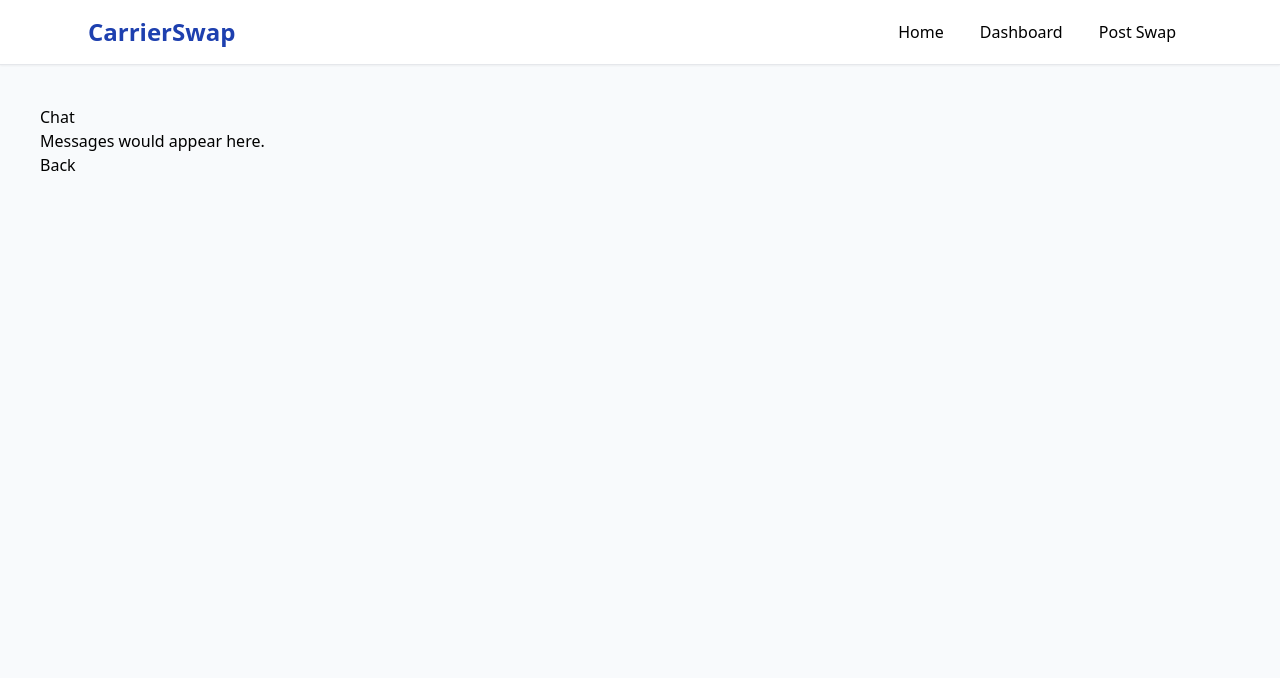
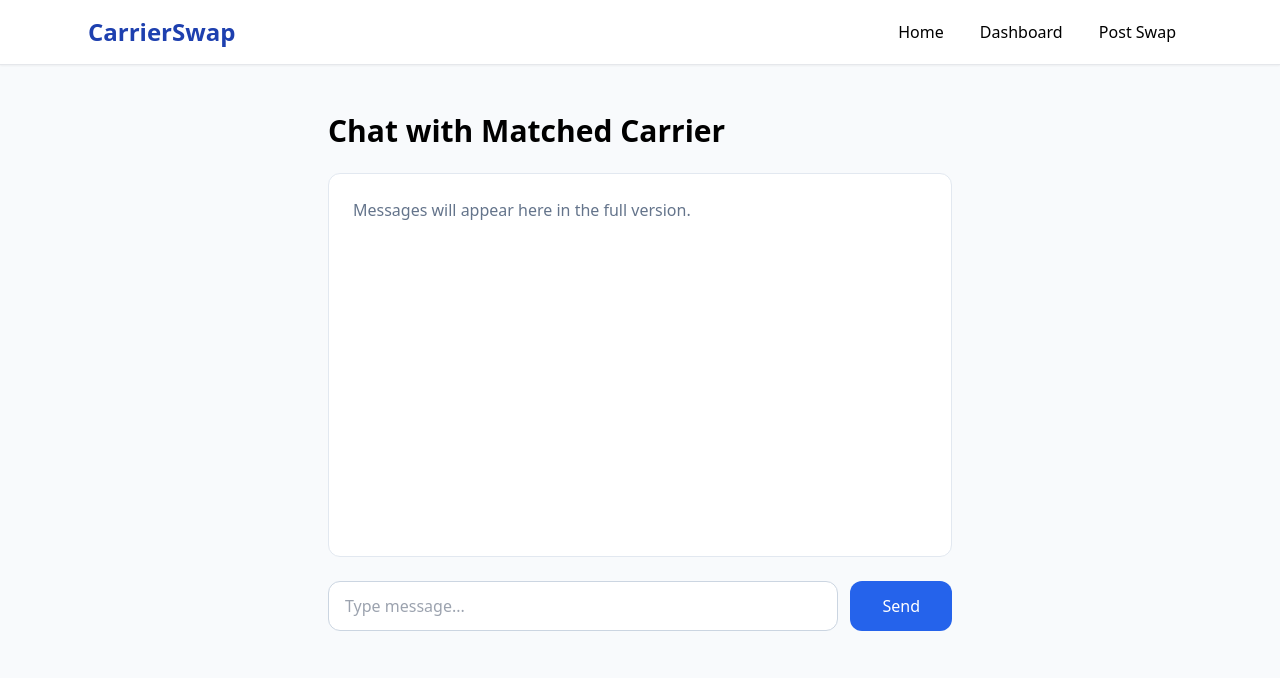
Before and after one commit to barnanst-collab/carrierswap, a Flask app: template CarrierSwap/templates/chat.html in a window 1280 px wide. Shown: the top 678 px of the page. Run offline with Flask 3, Linux system fonts and the light colour scheme; the template is opened without the code that fills it, so the values that code supplies are empty; some libraries are stand-ins or nearby versions.

Commit message:
Update chat.html

```diff
--- a/CarrierSwap/templates/chat.html
+++ b/CarrierSwap/templates/chat.html
@@ -3,9 +3,14 @@
 {% block title %}Chat{% endblock %}
 
 {% block content %}
-<div style="padding: 40px;">
-    <h2>Chat</h2>
-    <p>Messages would appear here.</p>
-    <a href="/dashboard">Back</a>
+<div class="max-w-2xl mx-auto px-6 py-12">
+    <h1 class="text-3xl font-bold mb-6">Chat with Matched Carrier</h1>
+    <div class="bg-white border border-slate-200 rounded-xl p-6 h-96 overflow-y-auto mb-6">
+        <p class="text-slate-500">Messages will appear here in the full version.</p>
+    </div>
+    <div class="flex gap-3">
+        <input type="text" placeholder="Type message..." class="flex-1 border border-slate-300 rounded-xl px-4 py-3">
+        <button class="bg-blue-600 text-white px-8 rounded-xl">Send</button>
+    </div>
 </div>
 {% endblock %}
```
